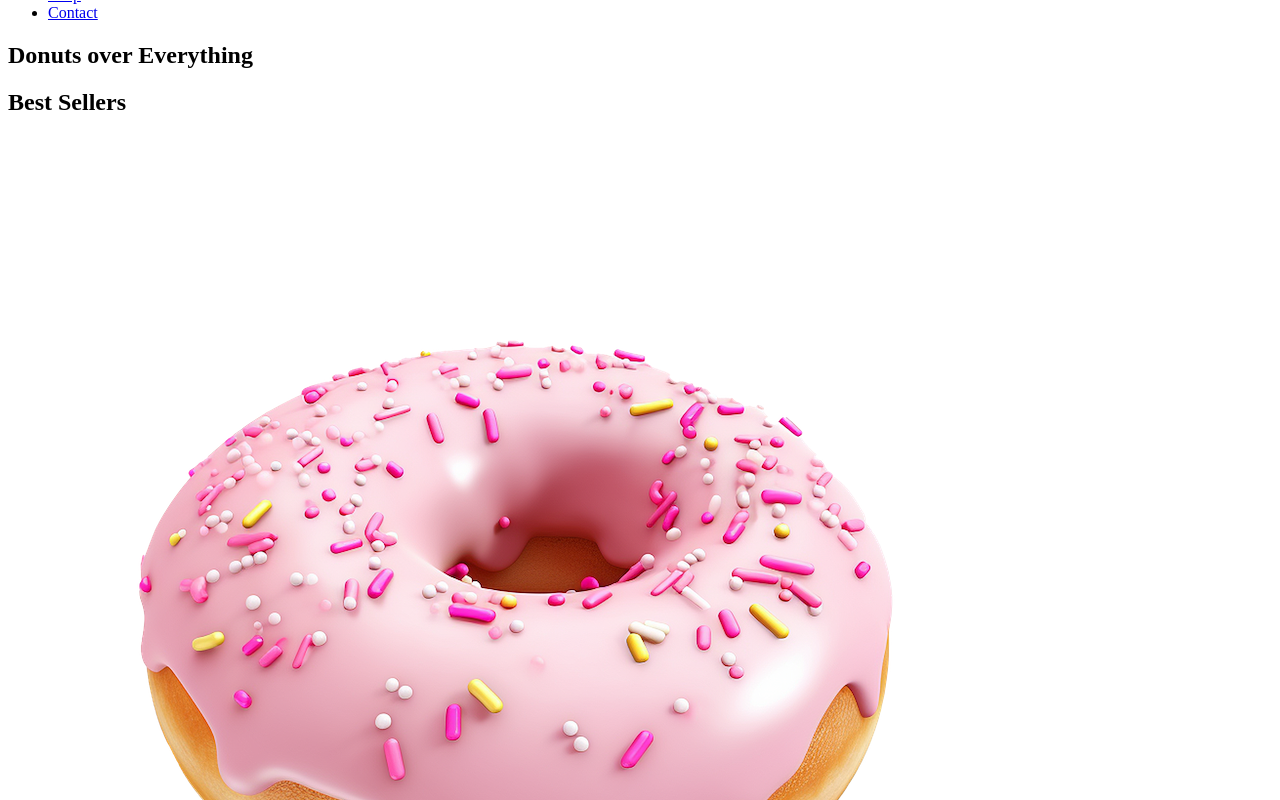
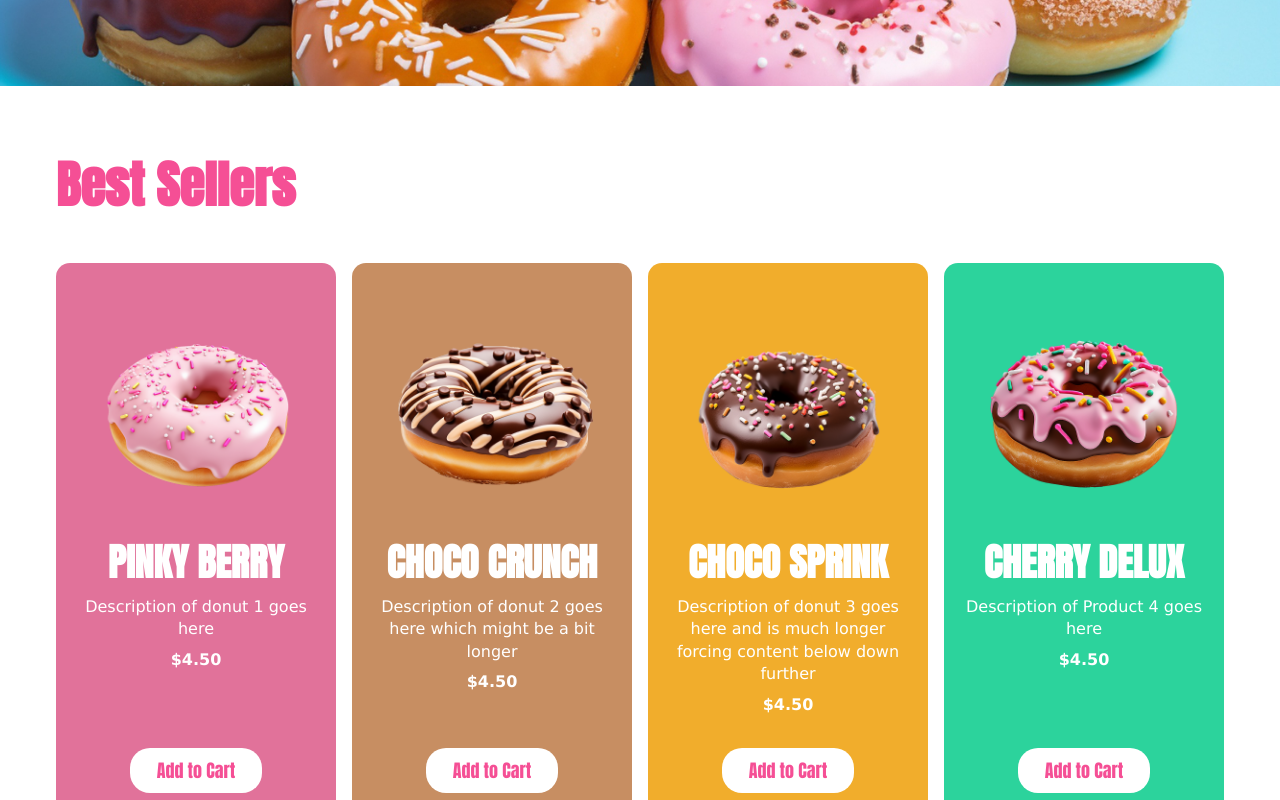
Before and after one commit to wendywarren/dsn1713-010-week1-review, a plain HTML site: page index.html in a window 1280 px wide. Shown: the part 560-1360 px from the top of the page. Drawn offline with Linux system fonts and the light colour scheme.

Commit message:
Update with completed demo files

```diff
--- a/css/main.css
+++ b/css/main.css
@@ -42,3 +42,143 @@ h3 {
   text-transform: uppercase;
   margin: 0;
 }
+
+.wrapper {
+  max-width: 1200px;
+  margin: 0 auto;
+  padding: 0 1em;
+}
+
+header .wrapper {
+  display: flex;
+  justify-content: space-between;
+  align-items: center;
+}
+
+#logo {
+  width: 130px;
+}
+
+header nav ul {
+  display: flex;
+  list-style: none;
+  padding: 0;
+}
+
+header nav ul a {
+  display: inline-block;
+  background-color: #F54F95;
+  color: #fff;
+  text-decoration: none;
+  margin-left: 1em;
+  padding: .5em 1em;
+  border: 1px solid #F54F95;
+}
+
+header nav ul a:hover,
+header nav ul a:focus {
+  background-color: #fff;
+  color: #F54F95;
+}
+
+#hero {
+  height: 60vh;
+  background-color: #F54F95;
+  background-image: url(../images/hero-donuts.jpg);
+  background-size: cover;
+  background-position: center;
+
+  display: flex;
+  justify-content: center;
+  align-items: center;
+}
+
+section {
+  padding: 4em 0;
+}
+
+.product-container {
+  display: grid;
+  grid-template-columns: 1fr;
+  gap: 1em;
+}
+
+.product-card {
+  border-radius: 14px;
+  padding: 2em 1.25em;
+  text-align: center;
+  color: #fff;
+
+  display: flex;
+  flex-direction: column;
+  align-items: center;
+}
+
+.product-card:nth-child(1){
+  background-color: #e1729a;
+}
+
+.product-card:nth-child(2){
+  background-color: #c78e62;
+}
+
+.product-card:nth-child(3){
+  background-color: #f1ad2c;
+}
+
+.product-card:nth-child(4){
+  background-color: #2cd39c;
+}
+
+.product-card p {
+  margin: .5em 0;
+}
+
+.product-card p.price {
+  font-weight: bold;
+  margin-top: 0;
+  margin-bottom: 2em;
+}
+
+.product-card button {
+  display: inline-block;
+  background-color: #fff;
+  color: #F54F95;
+  font-size: 1.125rem;
+  border: none;
+  border-radius: 20px;
+  padding: .5em 1.5em;
+  cursor: pointer;
+  margin-top: auto;
+}
+
+.product-card button:hover,
+.product-card button:focus {
+  background-color: #F54F95;
+  color:#fff;
+}
+
+footer {
+  background-color: #F54F95;
+  color: #fff;
+  text-align: center;
+  padding: .5em 0;
+}
+
+@media (min-width: 37.5em){
+  #logo {
+    width: 160px;
+  }
+
+  .product-container {
+    grid-template-columns: repeat(2, 1fr);
+    grid-template-columns: 1fr 1fr;
+  }
+}
+
+@media (min-width: 67.5em) {
+  .product-container {
+    grid-template-columns: repeat(4, 1fr);
+    grid-template-columns: 1fr 1fr 1fr 1fr;
+  }
+}
--- a/index.html
+++ b/index.html
@@ -6,6 +6,7 @@
   <meta name="viewport" content="width=device-width, initial-scale=1.0">
   <title>Big Bite Donuts</title>
   <!-- Add link to stylesheet -->
+   <link rel="stylesheet" href="css/main.css">
 
 </head>
 <body>
```
